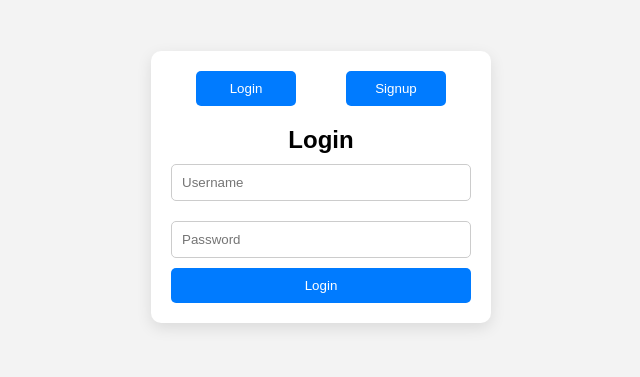
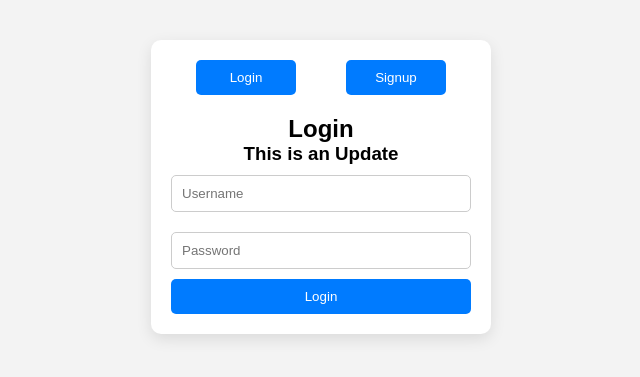
Before and after one commit to gideonadjei94/my_first_git, a plain HTML site: page index.html in a window 1280 px wide. Shown: the part 213-590 px from the top of the page, without its empty margins (319-959 px from the left). Drawn offline with Linux system fonts and the light colour scheme.

Commit message:
New h3 Tag

```diff
--- a/index.html
+++ b/index.html
@@ -21,6 +21,7 @@
         <!-- Login Form -->
         <form id="login-form" class="form">
           <h2>Login</h2>
+          <h3>This is an Update</h3>
           <input type="text" placeholder="Username" required />
           <input type="password" placeholder="Password" required />
           <button type="submit">Login</button>
```
